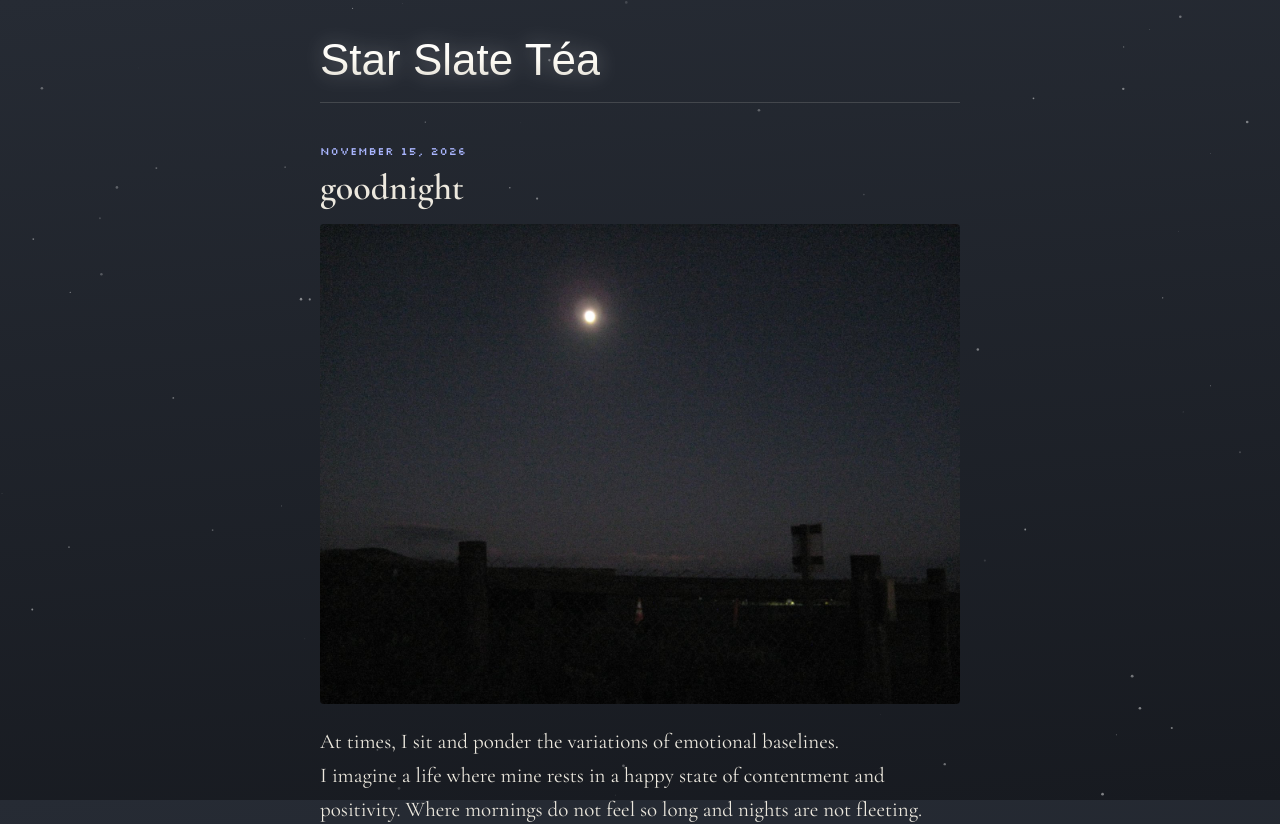
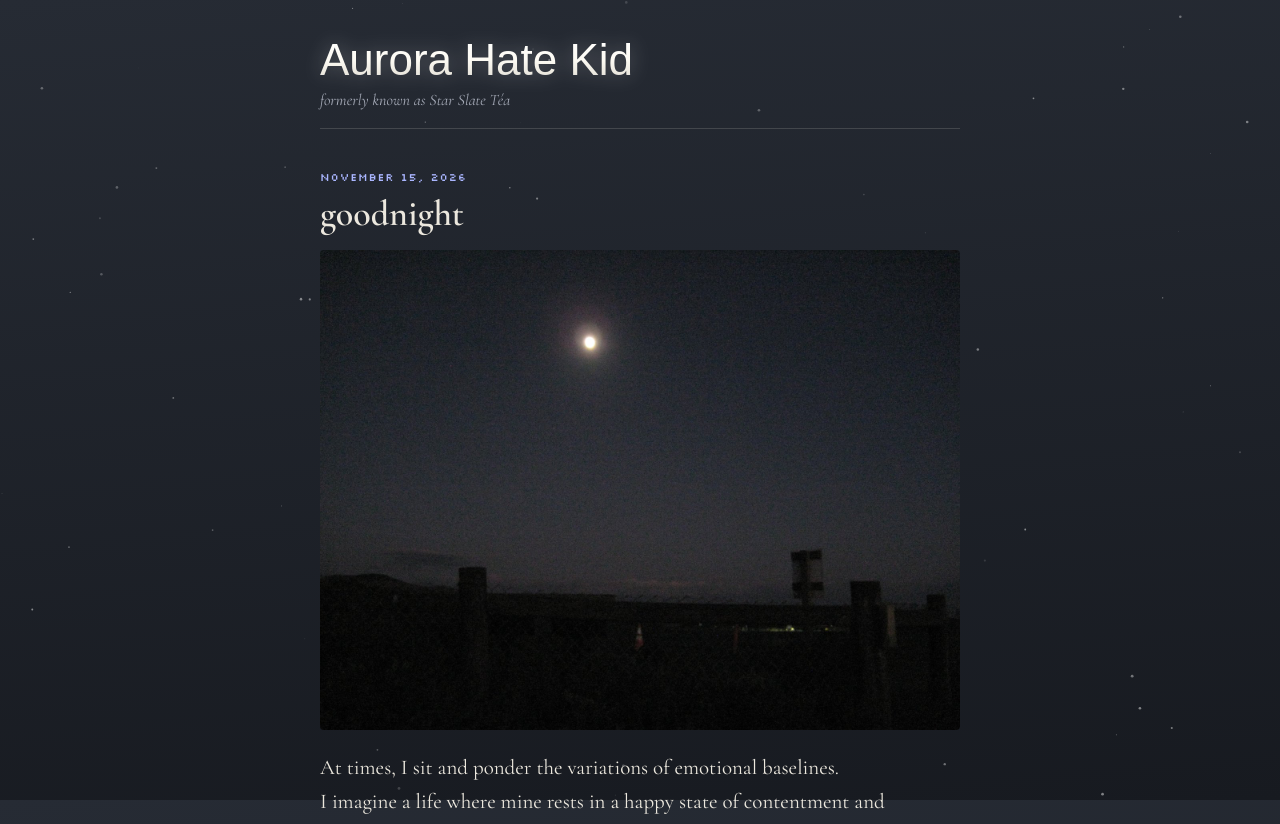
Before and after one commit to liamlf/tea, a plain HTML site: page index.html in a window 1280 px wide. Shown: the top 824 px of the page. Drawn offline with nearby package versions, Linux system fonts and the light colour scheme; a web font is replaced by a local one.

Commit message:
Rename blog to Aurora Hate Kid
Co-Authored-By: Claude Opus 5.5 <noreply@anthropic.com>

```diff
--- a/index.html
+++ b/index.html
@@ -3,11 +3,11 @@
 <head>
 <meta charset="utf-8">
 <meta name="viewport" content="width=device-width, initial-scale=1">
-<title>Star Slate Téa</title>
+<title>Aurora Hate Kid</title>
 <link rel="preconnect" href="https://fonts.googleapis.com">
 <link rel="preconnect" href="https://fonts.gstatic.com" crossorigin>
 <link href="https://fonts.googleapis.com/css2?family=UnifrakturCook:wght@700&family=Cormorant+Garamond:ital,wght@0,400;0,600;1,400&family=Silkscreen&display=swap" rel="stylesheet">
-<link rel="stylesheet" href="style.css?v=6">
+<link rel="stylesheet" href="style.css?v=7">
 </head>
 <body>
 
@@ -15,7 +15,10 @@
 
 <div class="page">
   <header class="site">
-    <a class="title" href="#">Star Slate Téa</a>
+    <div class="brand">
+      <a class="title" href="#">Aurora Hate Kid</a>
+      <p class="subline">formerly known as Star Slate Téa</p>
+    </div>
     <nav class="tags" id="tags" aria-label="Filter posts by tag"></nav>
   </header>
 
@@ -24,6 +27,6 @@
   <footer class="site-foot"><a href="write.html" aria-label="Writing desk">✦</a></footer>
 </div>
 
-<script src="script.js?v=5"></script>
+<script src="script.js?v=7"></script>
 </body>
 </html>
--- a/script.js
+++ b/script.js
@@ -1,7 +1,7 @@
 (async () => {
   const main = document.getElementById("main");
   const tagsEl = document.getElementById("tags");
-  const SITE = "Star Slate Téa";
+  const SITE = "Aurora Hate Kid";
   const esc = (s) => String(s ?? "").replace(/[&<>"]/g, (c) => ({ "&": "&amp;", "<": "&lt;", ">": "&gt;", '"': "&quot;" }[c]));
 
   /* posts live in posts.json, which the writing desk (write.html) edits */
--- a/style.css
+++ b/style.css
@@ -54,6 +54,14 @@ a:hover { color: #fff; }
   background-clip: text;
   color: transparent;
   filter: drop-shadow(0 0 10px rgba(255, 255, 255, .3));
+}
+
+.subline {
+  margin: 4px 0 0;
+  font-style: italic;
+  font-size: 16px;
+  line-height: 1.3;
+  color: var(--chalk-dim);
 }
 
 .tags { display: flex; flex-wrap: wrap; gap: 4px 16px; }
```
Also changed, not shown: write.html (+3 -3 lines).
